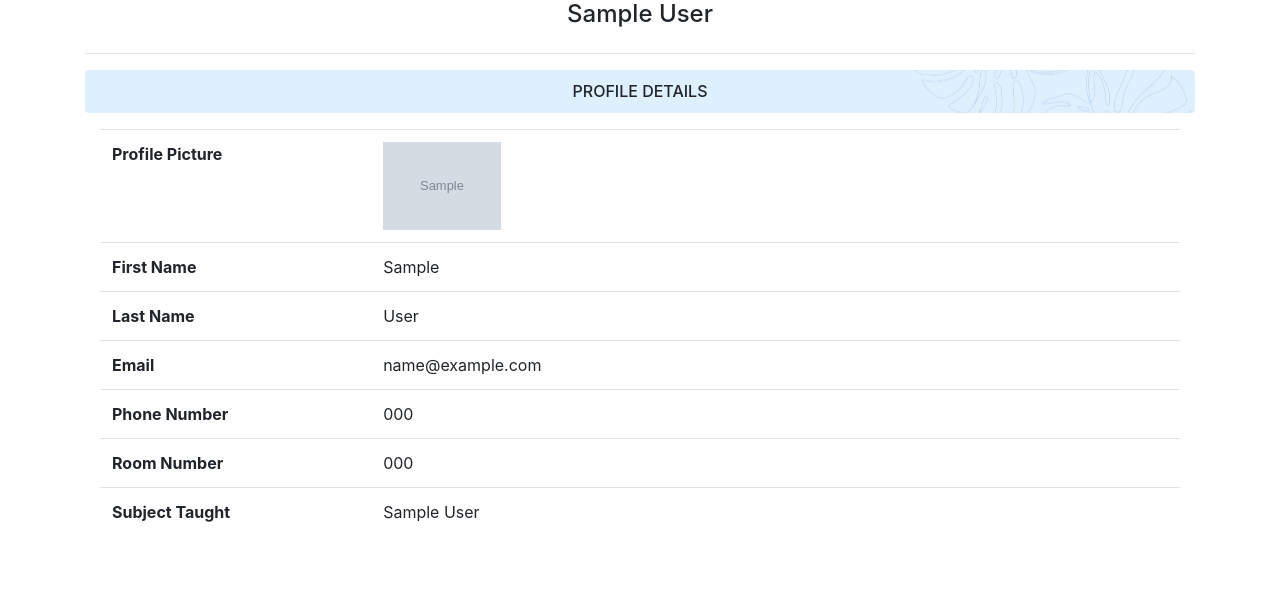
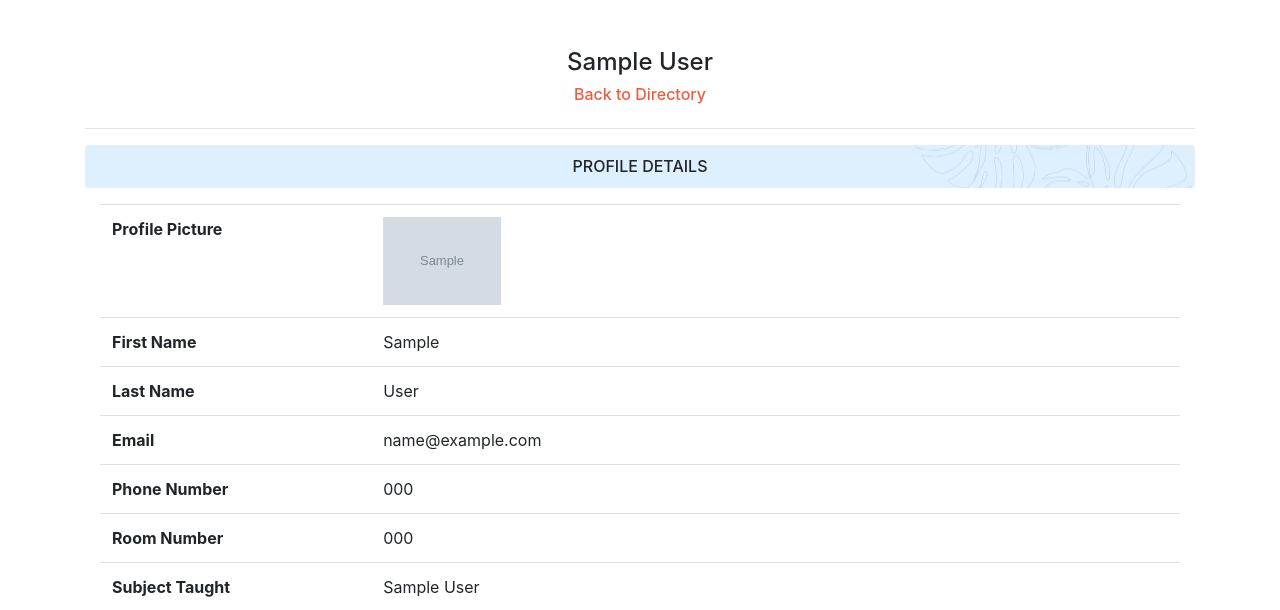
Before and after one commit to abdullahbaig052/teachers-ppmg, a Django app: page /profile/1 in a window 1280 px wide. Shown: the top 610 px of the page. Run offline with Django 3.2, Linux system fonts and the light colour scheme; tables that the repository leaves empty hold one stand-in row (values such as "Sample post"); grey boxes marked "Sample" are stand-in pictures; some libraries are stand-ins or nearby versions.

Commit message:
all done

```diff
--- a/teachersPPMG/templates/profile.html
+++ b/teachersPPMG/templates/profile.html
@@ -9,8 +9,9 @@
 
 {% block content %}
 
-<div class="row">
-    <div class="col text-center"><h4>{{teacher.first_name}} {{teacher.last_name}}</h4></div>
+<div class="row pt-5">
+    <div class="col text-center"><h4>{{teacher.first_name}} {{teacher.last_name}}</h4>
+    <h6><a href="{% url 'home_view' %}">Back to Directory</a></h6></div>
 </div>
 <hr/>
 <h6 class="text-center alert dashboard-alert-blue dashboard-leaf text-uppercase">Profile Details</h6><!-- @@ changed to alert-secondary, added text-uppercase -->
```
